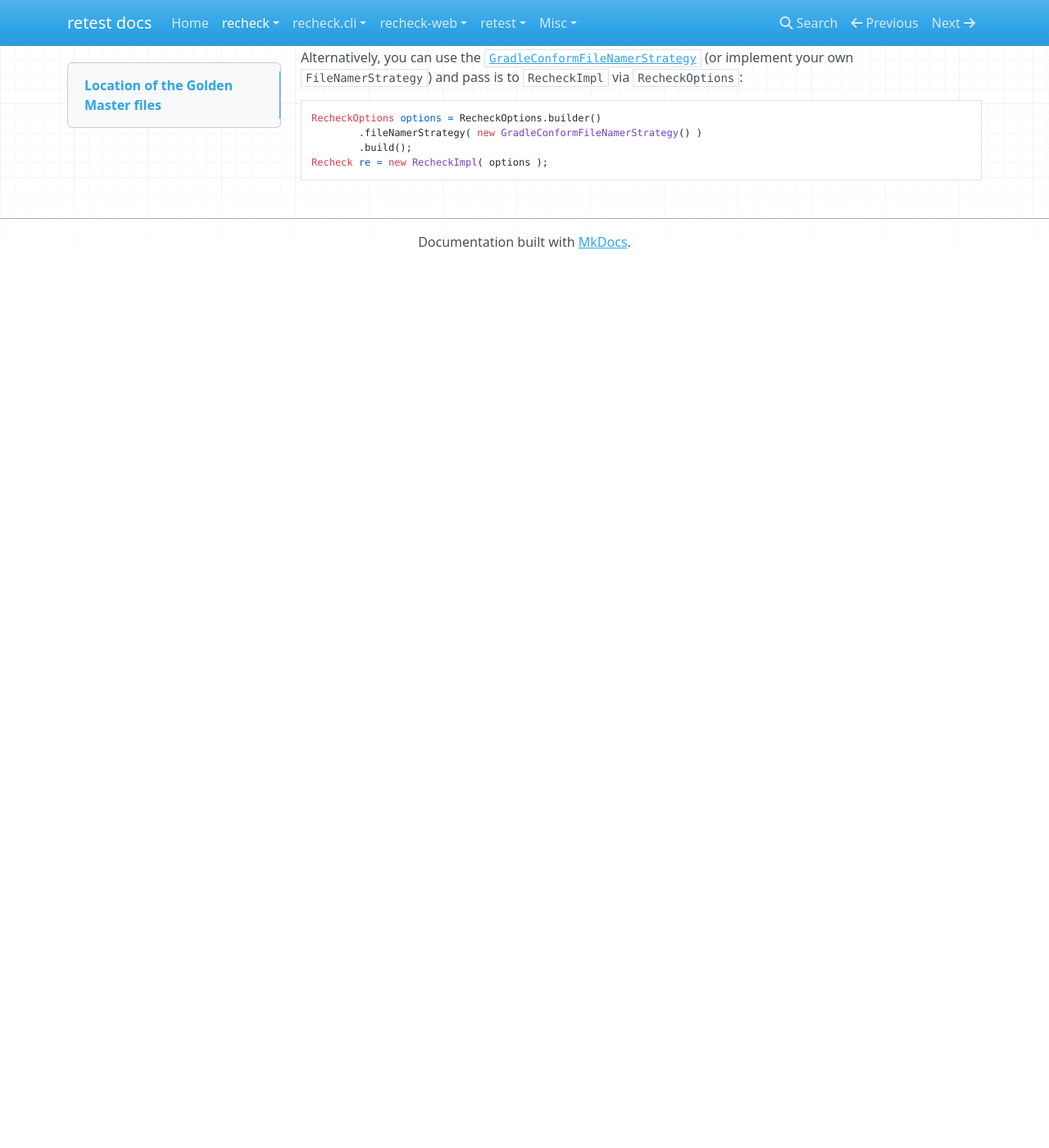
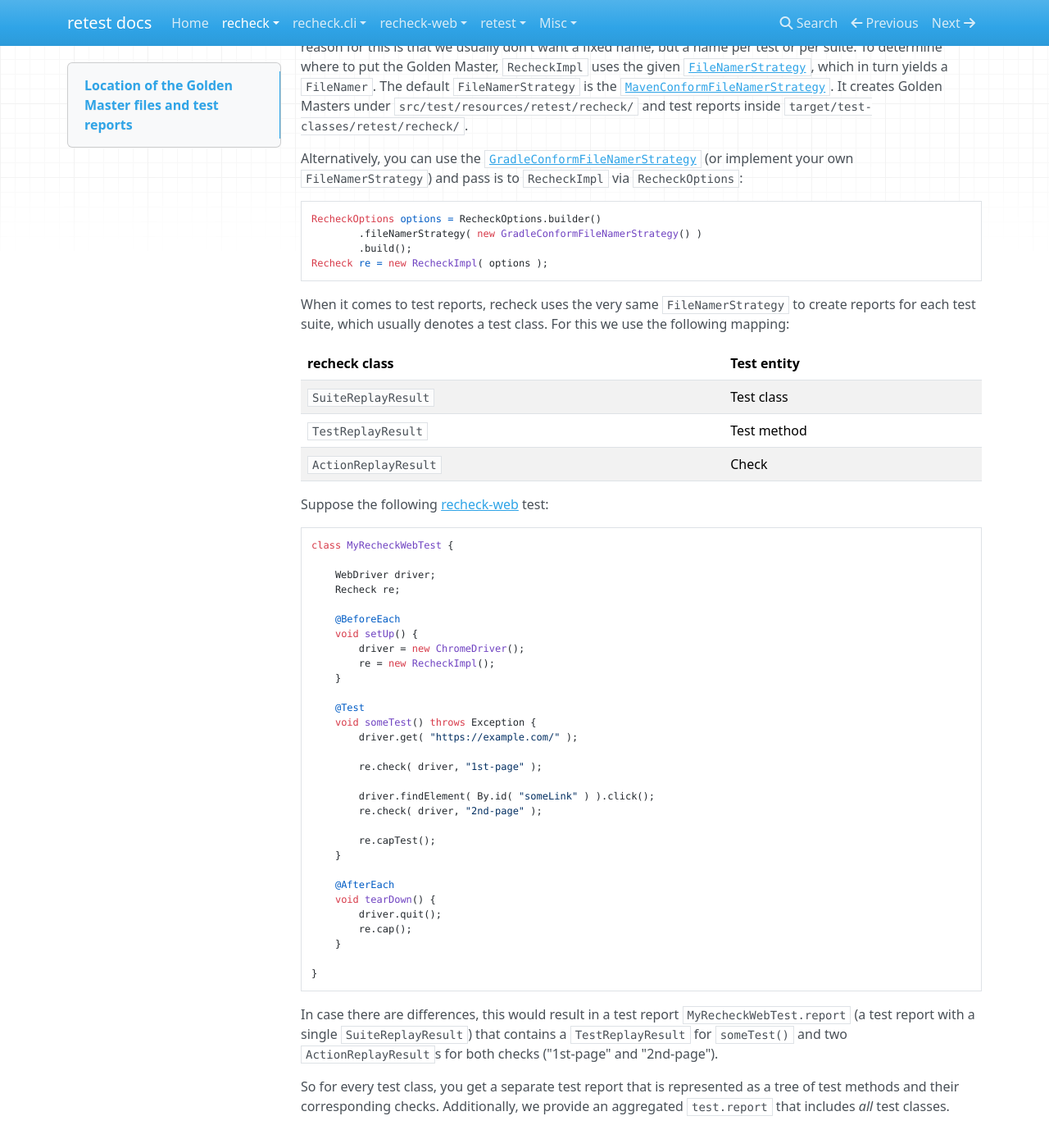
Before and after one commit to retest/docs, an MkDocs documentation site: the page built from docs/recheck/location-of-the-golden-master-files.md, in a window 1280 px wide and 1400 px high, scrolled down 364 px. Shown: the whole window at 82% size. Built offline with MkDocs 1.6.1, drawn with Linux system fonts in a browser that asks for light colours; nearby versions of some CDN libraries; before the commit the page ends 900 px from its top, so only the background shows below that; some of the changed text lies outside the part shown.

Commit message:
Document test reports

````diff
--- a/docs/recheck/location-of-the-golden-master-files.md
+++ b/docs/recheck/location-of-the-golden-master-files.md
@@ -1,10 +1,10 @@
-# Location of the Golden Master files
+# Location of the Golden Master files and test reports
 
-When calling `Recheck#capTest()`, recheck either creates a diff using the existing Golden Master or—if it is the first time a test is being executed—it creates the Golden Master itself and fails the test.
+When calling `Recheck#capTest()`, recheck either creates a diff in form of a test report (see below) using the existing Golden Master or—if it is the first time a test is being executed—it creates the Golden Master itself and fails the test.
 
 Note that it is important to fail the test if no Golden Master can be found. As mentioned before, this always happens the first time a test gets executed, but it can also happen for a variety of other reasons. For instance, when someone forgets to add the Golden Master to the version control system or if a test or a folder is renamed. If this is the case, then you definitely want the test to fail.
 
-If you want to configure where recheck puts the Golden Master files, you can do so via a piece of code. The reason for this is that we usually don't want a fixed name, but a name per test or per suite. To determine where to put the Golden Master, `RecheckImpl` uses the given [`FileNamerStrategy`](https://github.com/retest/recheck/blob/master/src/main/java/de/retest/recheck/FileNamerStrategy.java), which in turn yields a `FileNamer`. The default `FileNamerStrategy` is the [`MavenConformFileNamerStrategy`](https://github.com/retest/recheck/blob/master/src/main/java/de/retest/recheck/MavenConformFileNamerStrategy.java).
+If you want to configure where recheck puts the Golden Master files, you can do so via a piece of code. The reason for this is that we usually don't want a fixed name, but a name per test or per suite. To determine where to put the Golden Master, `RecheckImpl` uses the given [`FileNamerStrategy`](https://github.com/retest/recheck/blob/master/src/main/java/de/retest/recheck/FileNamerStrategy.java), which in turn yields a `FileNamer`. The default `FileNamerStrategy` is the [`MavenConformFileNamerStrategy`](https://github.com/retest/recheck/blob/master/src/main/java/de/retest/recheck/MavenConformFileNamerStrategy.java). It creates Golden Masters under `src/test/resources/retest/recheck/` and test reports inside `target/test-classes/retest/recheck/`.
 
 Alternatively, you can use the [`GradleConformFileNamerStrategy`](https://github.com/retest/recheck/blob/master/src/main/java/de/retest/recheck/GradleConformFileNamerStrategy.java) (or implement your own `FileNamerStrategy`) and pass is to `RecheckImpl` via `RecheckOptions`:
 
@@ -14,3 +14,50 @@ RecheckOptions options = RecheckOptions.builder()
 		.build();
 Recheck re = new RecheckImpl( options );
 ```
+
+When it comes to test reports, recheck uses the very same `FileNamerStrategy` to create reports for each test suite, which usually denotes a test class. For this we use the following mapping:
+
+| recheck class | Test entity |
+|---|---|
+| `SuiteReplayResult`| Test class |
+| `TestReplayResult`| Test method |
+| `ActionReplayResult` | Check |
+
+Suppose the following [recheck-web](https://github.com/retest/recheck-web) test:
+
+```java
+class MyRecheckWebTest {
+
+	WebDriver driver;
+	Recheck re;
+
+	@BeforeEach
+	void setUp() {
+		driver = new ChromeDriver();
+		re = new RecheckImpl();
+	}
+
+	@Test
+	void someTest() throws Exception {
+		driver.get( "https://example.com/" );
+
+		re.check( driver, "1st-page" );
+
+		driver.findElement( By.id( "someLink" ) ).click();
+		re.check( driver, "2nd-page" );
+
+		re.capTest();
+	}
+
+	@AfterEach
+	void tearDown() {
+		driver.quit();
+		re.cap();
+	}
+
+}
+```
+
+In case there are differences, this would result in a test report `MyRecheckWebTest.report` (a test report with a single `SuiteReplayResult`) that contains a `TestReplayResult` for `someTest()` and two `ActionReplayResult`s for both checks ("1st-page" and "2nd-page").
+
+So for every test class, you get a separate test report that is represented as a tree of test methods and their corresponding checks. Additionally, we provide an aggregated `test.report` that includes *all* test classes.
````
